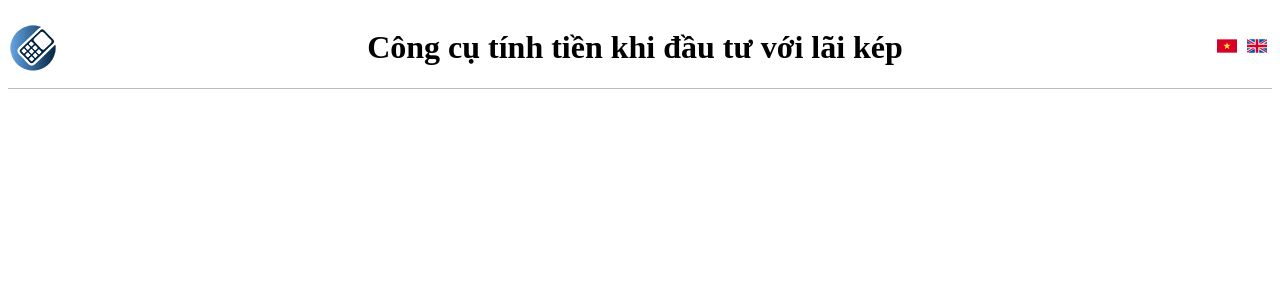
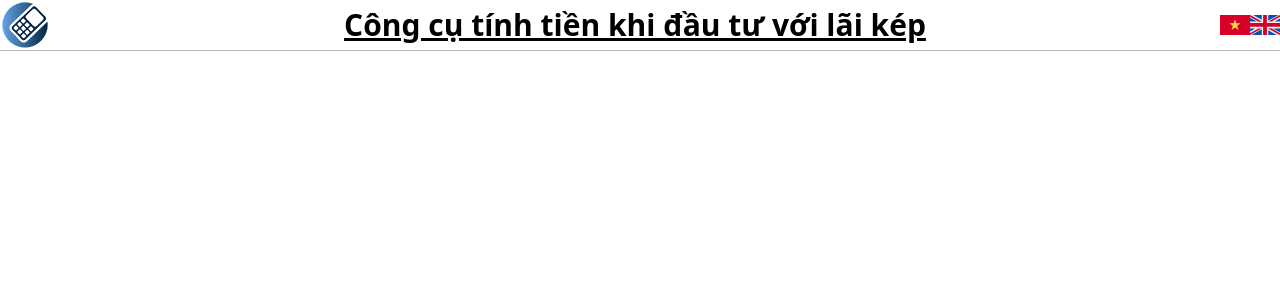
Before and after one commit to TDAK1509/tinhlai, a Nuxt app: page / in a window 1280 px wide. Shown: the top 300 px of the page. Built offline with nearby package versions, Linux system fonts and the light colour scheme.

Commit message:
Install tailwind

```diff
--- a/components/TheHeader.vue
+++ b/components/TheHeader.vue
@@ -8,7 +8,7 @@
       height="50px"
     />
 
-    <h1 class="header__title">
+    <h1 class="header__title text-3xl font-bold underline">
       {{ $t("headerTitle") }}
     </h1>
 
--- a/nuxt.config.ts
+++ b/nuxt.config.ts
@@ -1,7 +1,7 @@
 // https://nuxt.com/docs/api/configuration/nuxt-config
 export default defineNuxtConfig({
   devtools: { enabled: true },
-  modules: ["@nuxtjs/i18n"],
+  modules: ["@nuxtjs/i18n", "@nuxtjs/tailwindcss"],
   i18n: {
     locales: ["en", "vn"],
     defaultLocale: "vn",
--- a/package.json
+++ b/package.json
@@ -12,6 +12,7 @@
   "devDependencies": {
     "@nuxt/devtools": "latest",
     "@nuxtjs/i18n": "8.0.0-rc.11",
+    "@nuxtjs/tailwindcss": "^6.10.3",
     "nuxt": "^3.8.2",
     "vue": "^3.3.10",
     "vue-router": "^4.2.5"
--- /dev/null
+++ b/tailwind.config.js
@@ -0,0 +1,8 @@
+/** @type {import('tailwindcss').Config} */
+export default {
+  content: [],
+  theme: {
+    extend: {},
+  },
+  plugins: [],
+}
```
Also changed, not shown: 1 other file (tests, documents, lock files or other folders).
